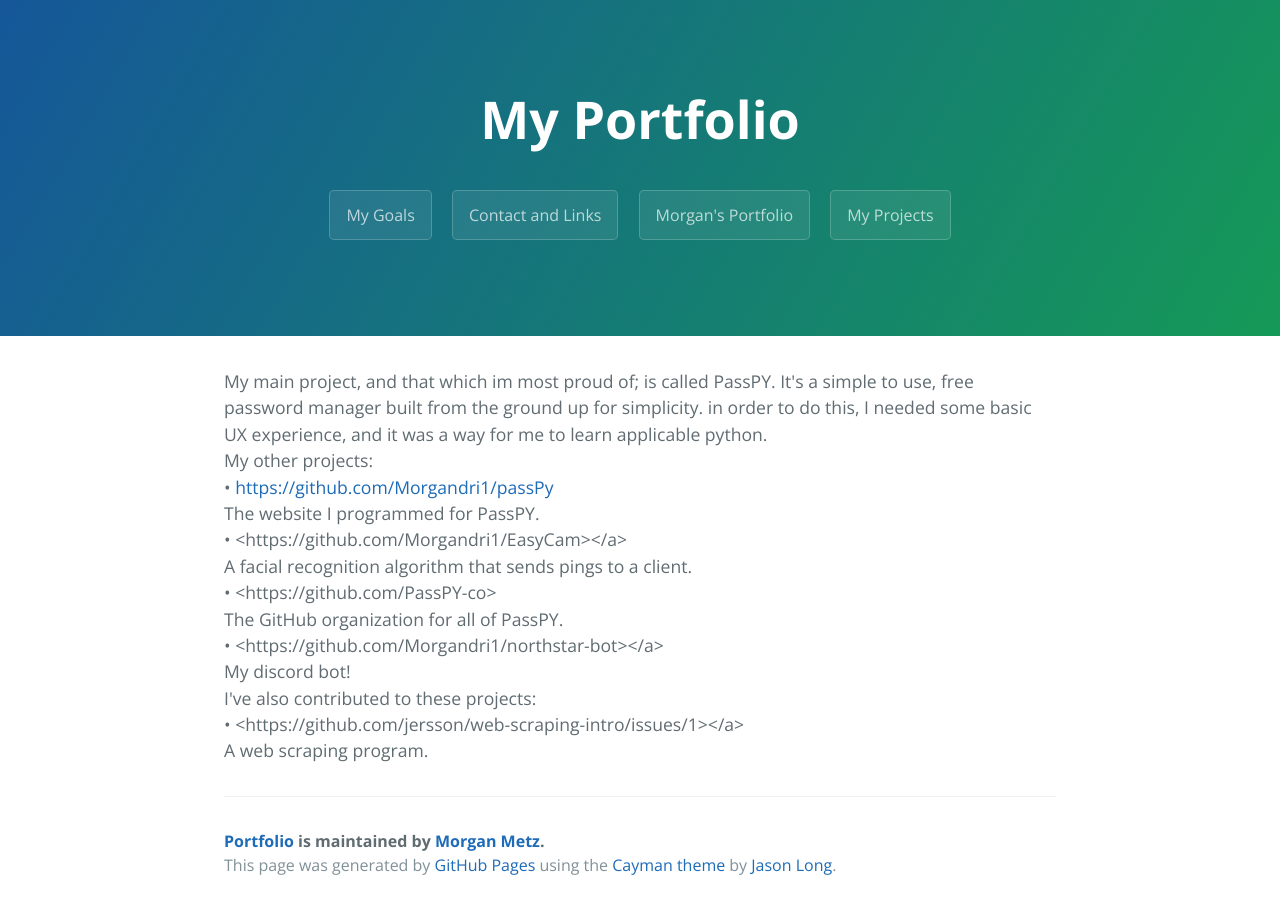
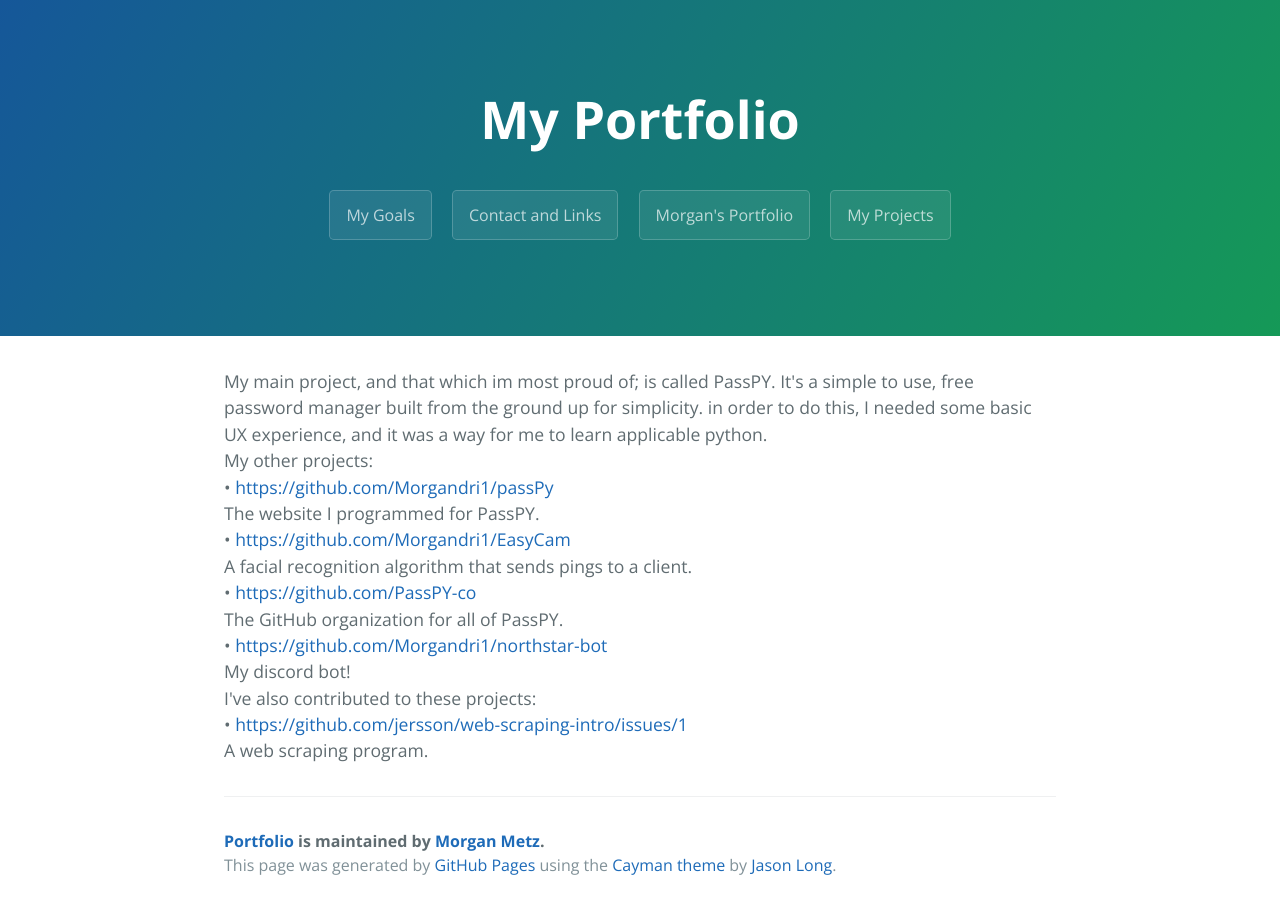
Before and after one commit to Morgandri1/portfolio, a Jekyll site: the page built from projects.md, in a window 1280 px wide. Built offline with Jekyll 4.4.1, drawn with Linux system fonts in a browser that asks for light colours.

Commit message:
Update projects.md

```diff
--- a/projects.md
+++ b/projects.md
@@ -9,13 +9,13 @@ My main project, and that which im most proud of; is called PassPY. It's a simpl
 <br>My other projects:
 <br>  • <a>https://github.com/Morgandri1/passPy</a>
 <br>The website I programmed for PassPY.
-<br>  • <https://github.com/Morgandri1/EasyCam></a>
+<br>  • <a>https://github.com/Morgandri1/EasyCam</a>
 <br>A facial recognition algorithm that sends pings to a client.
-<br>  • <https://github.com/PassPY-co>
+<br>  • <a>https://github.com/PassPY-co</a>
 <br>The GitHub organization for all of PassPY.
-<br>  • <https://github.com/Morgandri1/northstar-bot></a>
+<br>  • <a>https://github.com/Morgandri1/northstar-bot</a>
 <br>My discord bot!
 <br>I've also contributed to these projects:
-<br>  • <https://github.com/jersson/web-scraping-intro/issues/1></a>
+<br>  • <a>https://github.com/jersson/web-scraping-intro/issues/1</a>
 <br>A web scraping program.
 </p>
```
